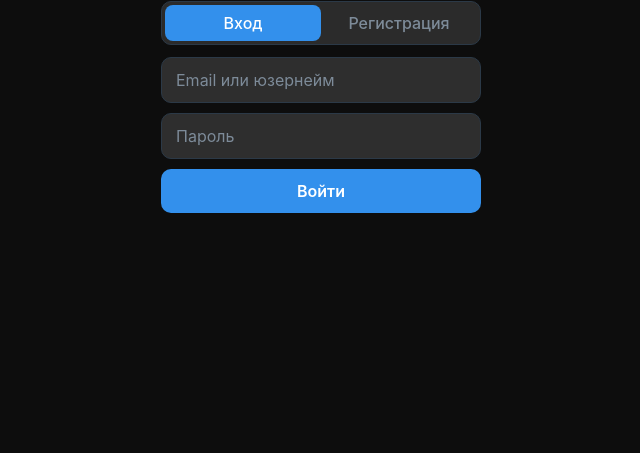
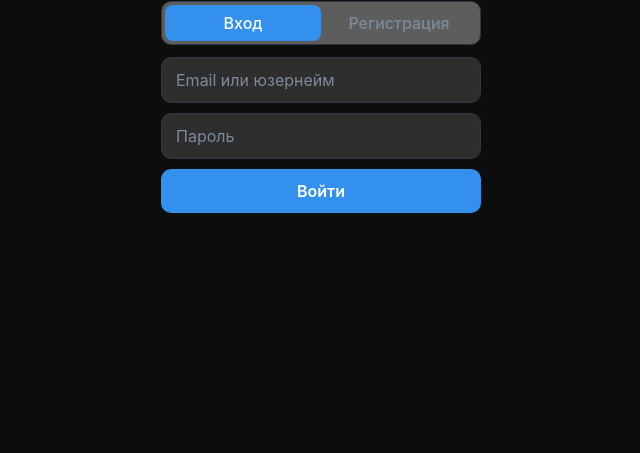
Before and after one commit to sashafystykan-web/hush, a website: page public/index.html in a window 1280 px wide. Shown: the part 347-800 px from the top of the page, without its empty margins (319-959 px from the left). Drawn offline with nearby package versions, Linux system fonts and the light colour scheme.

Commit message:
Update style.css

```diff
--- a/public/style.css
+++ b/public/style.css
@@ -6,7 +6,7 @@
 
 :root {
   --bg: #0d0d0d;
-  --bg-panel: #2b2b2b;
+  --bg-panel: #5d5d5d;
   --bg-elevated: #2e2e2e;
   --border: #2b3947;
   --text: #e6ebf0;
```
